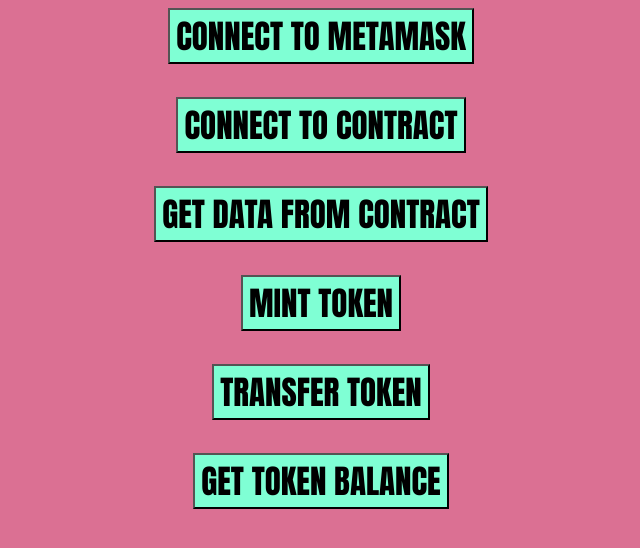
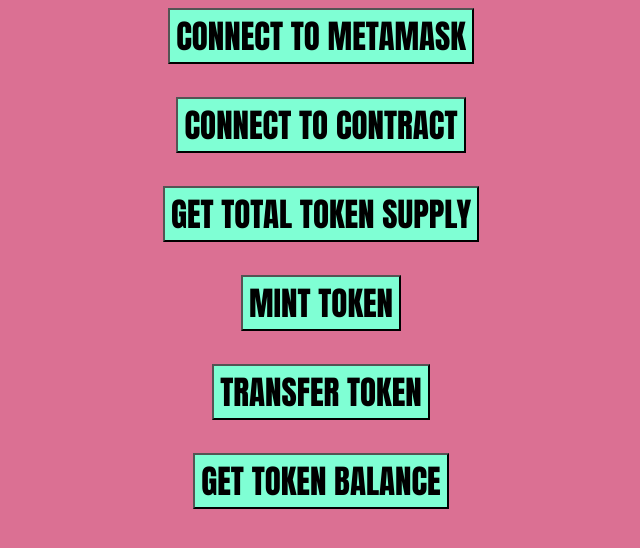
Before and after one commit to developer-pritam/First-DApp, a plain HTML site: page index.html in a window 1280 px wide. Shown: the whole page, without its empty margins (319-959 px from the left). Drawn offline with Linux system fonts and the light colour scheme.

Commit message:
Lable imporved

```diff
--- a/index.html
+++ b/index.html
@@ -27,7 +27,7 @@
     <p id="accountArea"></p>
     <button onclick="connectContract()">CONNECT TO CONTRACT</button> <br />
     <p id="contractArea"></p>
-    <button onclick="readContract()">GET DATA FROM CONTRACT</button> <br />
+    <button onclick="readContract()">GET TOTAL TOKEN SUPPLY</button> <br />
     <p id="dataArea"></p>
     <button onclick="mintToken()">MINT TOKEN</button> <br />
     <p id="mintRes"></p>
```
